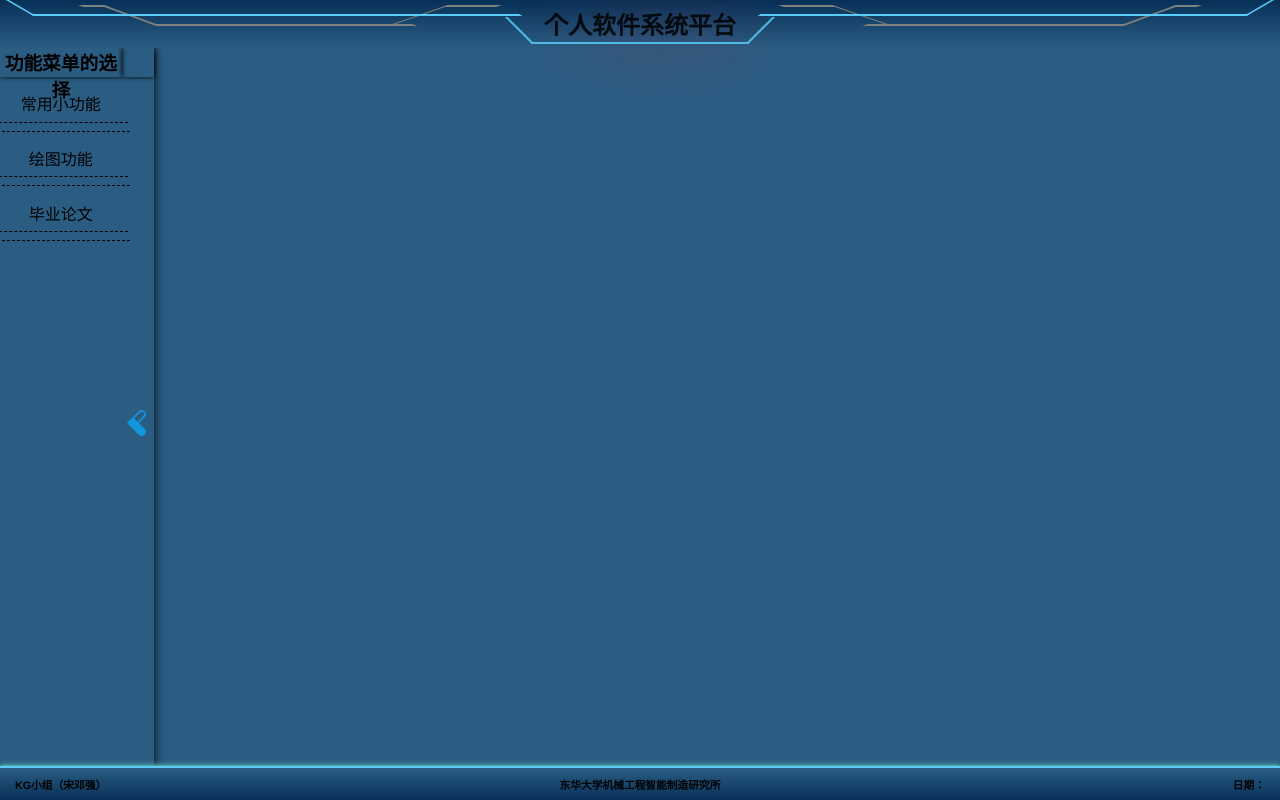
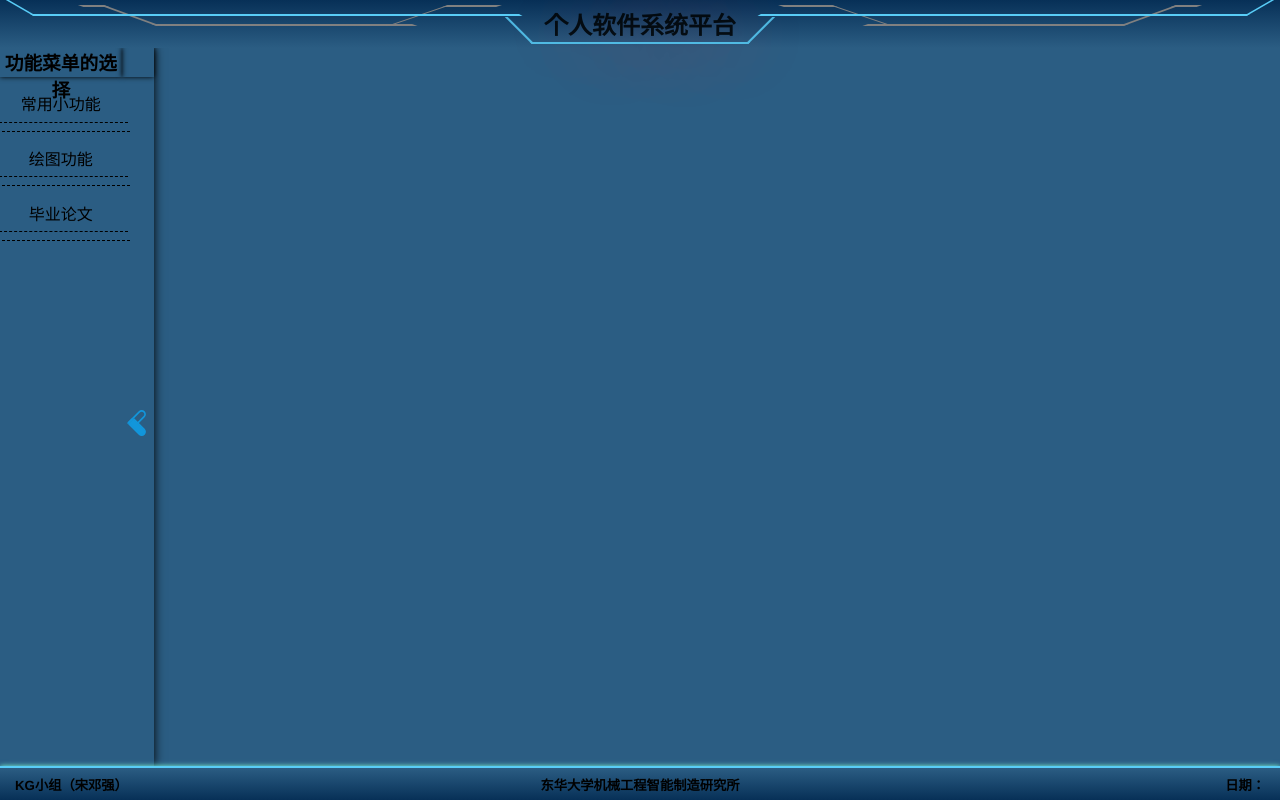
Before and after one commit to songdengqiang/MYAPP, a Vue app: page / in a window 1280 px wide. Built offline with nearby package versions, Linux system fonts and the light colour scheme.

Commit message:
修改尾部字体样式

```diff
--- a/src/assets/css/common/Footer.css
+++ b/src/assets/css/common/Footer.css
@@ -11,11 +11,11 @@
     color: black;
     box-shadow: aquamarine 0 0 5px;
 }
-.footerCss>h6:nth-child(1){
+.footerCss>h5:nth-child(1){
     position: absolute;
     left: 15px;
 }
-.footerCss>h6:nth-child(3){
+.footerCss>h5:nth-child(3){
     position: absolute;
     right: 15px;
 }
--- a/src/components/HomePage.vue
+++ b/src/components/HomePage.vue
@@ -81,9 +81,9 @@
       </div>
     </div>
     <footer class="footerCss">
-      <h6>KG小组（宋邓强）</h6>
-      <h6>东华大学机械工程智能制造研究所</h6>
-      <h6 >日期：{{times}}</h6>
+      <h5>KG小组（宋邓强）</h5>
+      <h5>东华大学机械工程智能制造研究所</h5>
+      <h5 >日期：{{times}}</h5>
     </footer>
   </div>
 </template>
```
